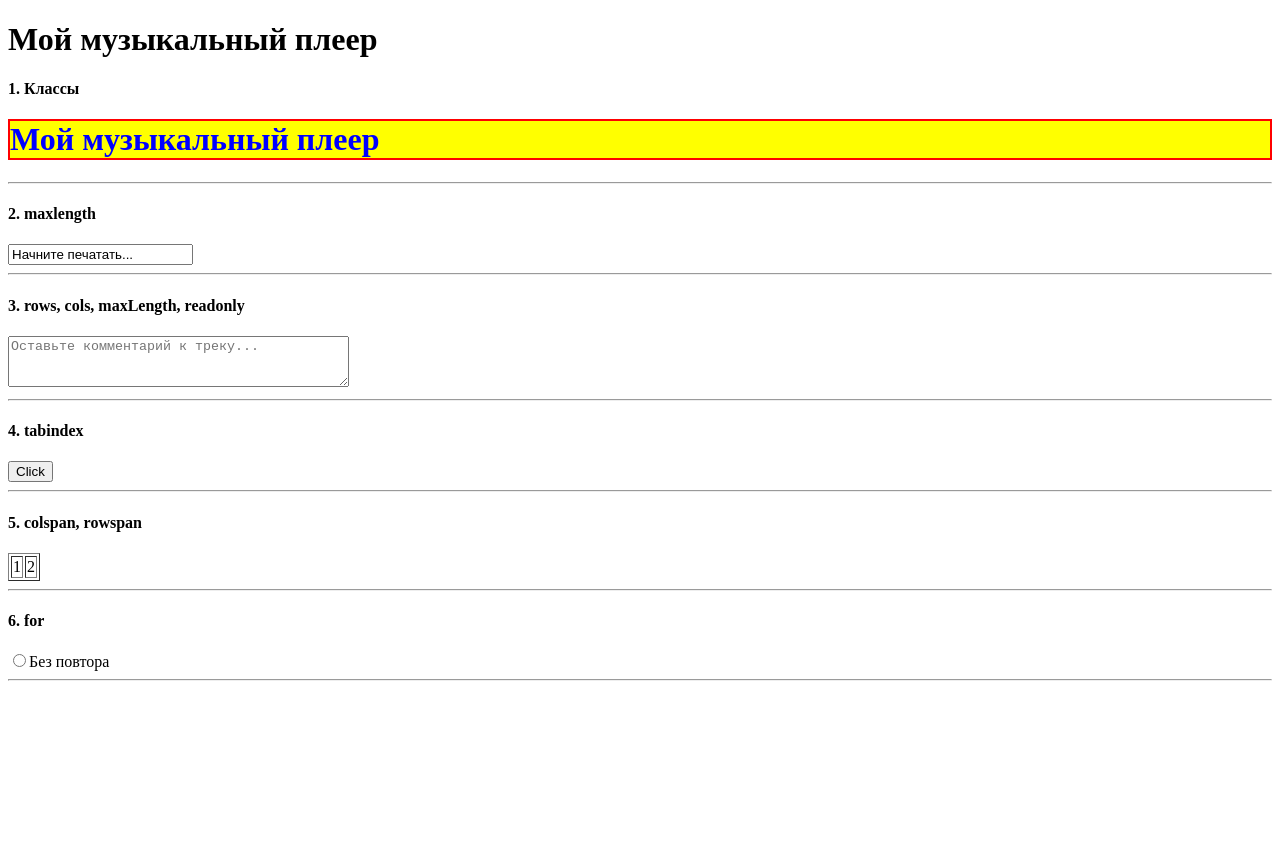
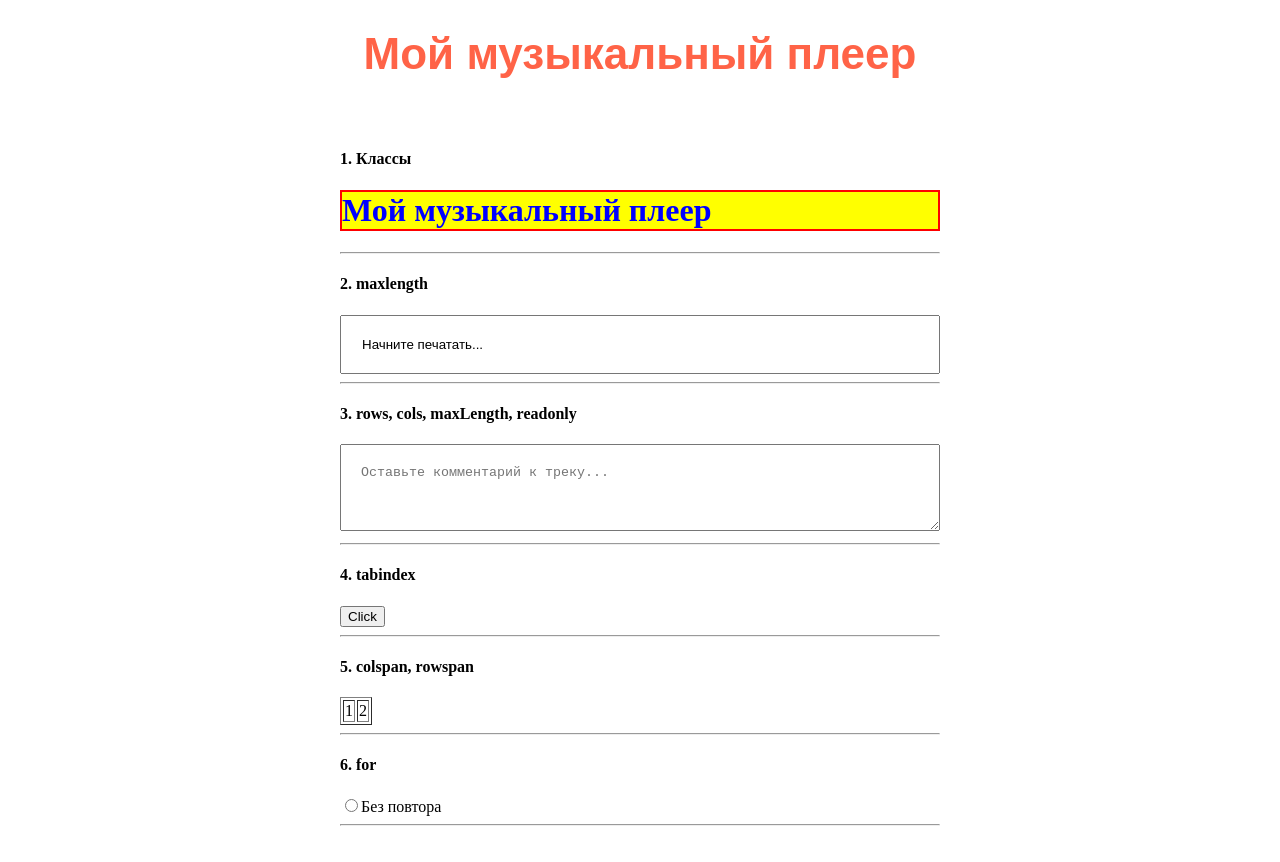
Before and after one commit to St0rY87/samurai-path, a React (Vite) app in the folder lesson-08/: page / in a window 1280 px wide. Before the commit the page ends 800 px from the top, so only its background shows below. Built offline with nearby package versions, Linux system fonts and the light colour scheme.

Commit message:
feat:implement hometask-03

```diff
--- a/lesson-08/src/App.css
+++ b/lesson-08/src/App.css
@@ -3,3 +3,22 @@
   background-color: yellow;
   border: 2px solid red;
 }
+
+.player-title {
+  font-family: Arial, Helvetica, sans-serif;
+  text-align: center;
+  font-size: 44px;
+  color: tomato;
+}
+
+.music-player {
+  padding: 20px;
+  max-width: 600px;
+  margin: 0 auto;
+}
+
+.form-control {
+  width: 600px;
+  padding: 20px;
+  box-sizing: border-box;
+}
--- a/lesson-08/src/App.tsx
+++ b/lesson-08/src/App.tsx
@@ -4,7 +4,7 @@ import "./App.css";
 function App() {
   return (
     <>
-      <h1>Мой музыкальный плеер</h1>
+      <h1 className="player-title">Мой музыкальный плеер</h1>
       <div className="music-player">
         <h4>1. Классы</h4>
         <h1 id="title">Мой музыкальный плеер</h1>
@@ -12,6 +12,7 @@ function App() {
 
         <h4>2. maxlength</h4>
         <input
+          className="form-control"
           type="search"
           id="search"
           placeholder="Поиск музыки"
@@ -22,6 +23,7 @@ function App() {
 
         <h4>3. rows, cols, maxLength, readonly</h4>
         <textarea
+          className="form-control"
           placeholder="Оставьте комментарий к треку..."
           rows={3}
           cols={40}
```
